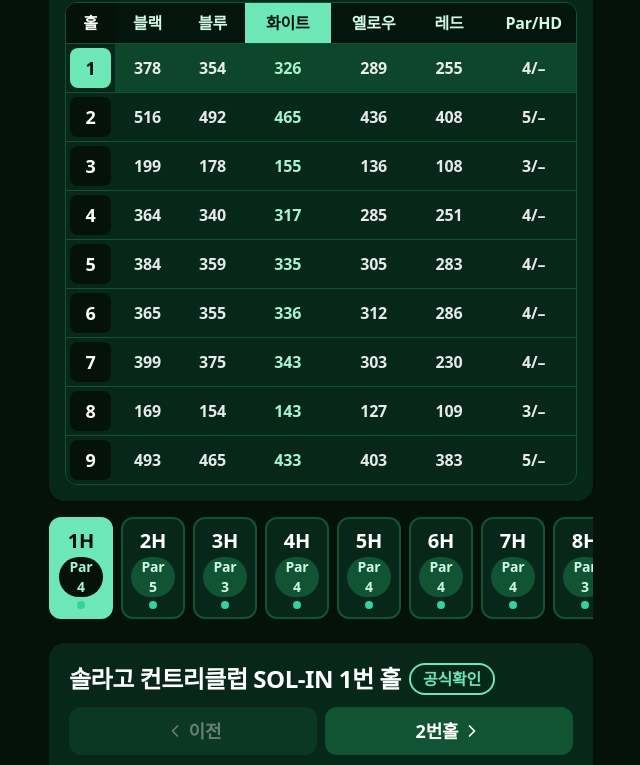
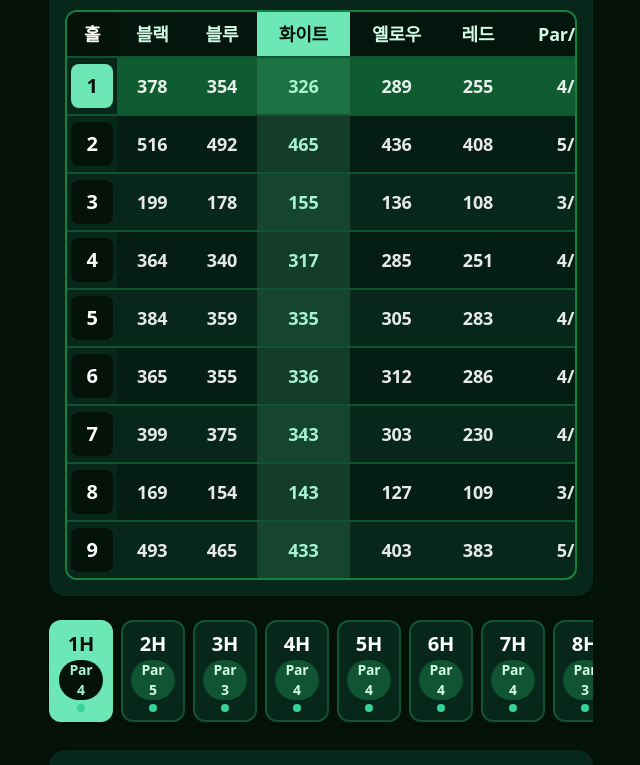
Before and after one commit to qkrwodyd100-hub/golf_swing, a Next.js app: page / in a window 1280 px wide. Shown: the part 1214-1979 px from the top of the page, without its empty margins (319-959 px from the left). Built offline with nearby package versions, Linux system fonts and the light colour scheme.

Commit message:
시안성 패스: 종이 캐디카드·스티키 홀탭/이전다음·전장표 대비 강화

```diff
--- a/app/page.tsx
+++ b/app/page.tsx
@@ -379,6 +379,7 @@ export default function YardageBookPage() {
         <section aria-label="코스 브리핑" className="mb-4 rounded-2xl bg-fairway-900 p-4 shadow">
           <h2 className="flex items-center gap-2 text-xl font-extrabold">
             <ClipboardList className="h-5 w-5 text-emerald-300" aria-hidden />
+            <span className="rounded-md bg-emerald-300 px-2 py-0.5 text-lg font-black text-fairway-950">01</span>
             코스 브리핑 · {club.name} {course}
           </h2>
           <p className="mt-1 text-base text-emerald-100/80">
@@ -468,13 +469,14 @@ export default function YardageBookPage() {
         <section aria-label="홀 전장표" className="mb-4 rounded-2xl bg-fairway-900 p-4 shadow">
           <h2 className="flex items-center gap-2 text-xl font-extrabold">
             <TableProperties className="h-5 w-5 text-emerald-300" aria-hidden />
+            <span className="rounded-md bg-emerald-300 px-2 py-0.5 text-lg font-black text-fairway-950">02</span>
             홀 전장표
           </h2>
           <p className="mt-1 text-sm text-emerald-100/70">
             홀 번호를 누르면 아래 상세로 이동 · {teeLabel(tee)} 기준 강조
           </p>
-          <div className="mt-2 overflow-x-auto rounded-xl border border-fairway-700">
-            <table className="w-full min-w-[520px] border-collapse text-center text-base">
+          <div className="mt-2 overflow-x-auto rounded-xl border-2 border-fairway-600">
+            <table className="w-full min-w-[560px] border-collapse text-center text-lg">
               <thead>
                 <tr className="bg-fairway-950/80">
                   <th className="sticky left-0 bg-fairway-950 px-2 py-2 font-extrabold">홀</th>
@@ -494,13 +496,13 @@ export default function YardageBookPage() {
                   const h = courseHoles[String(n)];
                   const active = n === holeNo;
                   return (
-                    <tr key={n} className={`border-t border-fairway-700 ${active ? "bg-fairway-700/70" : ""}`}>
-                      <td className="sticky left-0 bg-fairway-900 px-1 py-1">
+                    <tr key={n} className={`border-t-2 border-fairway-700 ${active ? "bg-fairway-600/60" : n % 2 === 0 ? "bg-fairway-950/40" : ""}`}>
+                      <td className="sticky left-0 bg-fairway-900 px-1 py-1.5">
                         <button
                           type="button"
                           onClick={() => setHoleNo(n)}
                           aria-pressed={active}
-                          className={`w-full rounded-lg px-2 py-1.5 text-lg font-extrabold ${
+                          className={`w-full rounded-lg px-2 py-2 text-xl font-black ${
                             active ? "bg-emerald-300 text-fairway-950" : "bg-fairway-950 text-white hover:bg-fairway-700"
                           }`}
                         >
@@ -512,13 +514,13 @@ export default function YardageBookPage() {
                         return (
                           <td
                             key={t}
-                            className={`px-2 py-2 font-bold ${t === tee ? "text-emerald-200" : "text-white/90"}`}
+                            className={`px-2 py-2.5 font-extrabold ${t === tee ? "bg-emerald-300/15 text-emerald-200" : "text-white/90"}`}
                           >
                             {typeof v === "number" ? v.toLocaleString() : "–"}
                           </td>
                         );
                       })}
-                      <td className="whitespace-nowrap px-2 py-2 font-bold text-white/90">
+                      <td className="whitespace-nowrap px-2 py-2.5 font-extrabold text-white/90">
                         {h.par}/{h.handicap ?? "–"}
                       </td>
                     </tr>
@@ -530,9 +532,9 @@ export default function YardageBookPage() {
         </section>
       )}
 
-      {/* 홀 선택: 실제 홀 수만큼 탭 (9홀 코스는 9개) */}
-      <nav aria-label="홀 선택" className="mb-4">
-        <div className="flex gap-2 overflow-x-auto pb-2" role="tablist">
+      {/* 홀 선택: 실제 홀 수만큼 탭 (9홀 코스는 9개) — 상단 고정으로 이동 피로 감소 */}
+      <nav aria-label="홀 선택" className="sticky top-0 z-20 -mx-4 mb-4 bg-fairway-950/95 px-4 py-2 backdrop-blur">
+        <div className="flex gap-2 overflow-x-auto pb-1" role="tablist">
           {holeNos.map((n) => {
             const h = courseHoles[String(n)];
             const active = n === holeNo;
@@ -587,23 +589,23 @@ export default function YardageBookPage() {
               <StatusBadge verified={hole.verified} />
             </div>
 
-            {/* 이전/다음 홀 */}
-            <div className="mb-3 flex gap-2">
+            {/* 이전/다음 홀 — 하단 고정으로 한 손 이동 */}
+            <div className="sticky bottom-0 z-10 mb-3 flex gap-2 bg-fairway-900/95 py-2 backdrop-blur">
               <button
                 type="button"
                 disabled={prevHole == null}
                 onClick={() => prevHole != null && setHoleNo(prevHole)}
-                className="flex flex-1 items-center justify-center gap-1 rounded-xl bg-fairway-700 py-2.5 text-lg font-bold disabled:opacity-40 hover:bg-fairway-600"
+                className="flex flex-1 items-center justify-center gap-1 rounded-2xl bg-fairway-700 py-4 text-xl font-extrabold disabled:opacity-40 hover:bg-fairway-600"
               >
-                <ChevronLeft className="h-5 w-5" aria-hidden /> {prevHole != null ? `${prevHole}번홀` : "이전"}
+                <ChevronLeft className="h-6 w-6" aria-hidden /> {prevHole != null ? `${prevHole}번홀` : "이전"}
               </button>
               <button
                 type="button"
                 disabled={nextHole == null}
                 onClick={() => nextHole != null && setHoleNo(nextHole)}
-                className="flex flex-1 items-center justify-center gap-1 rounded-xl bg-fairway-700 py-2.5 text-lg font-bold disabled:opacity-40 hover:bg-fairway-600"
+                className="flex flex-1 items-center justify-center gap-1 rounded-2xl bg-emerald-300 py-4 text-xl font-extrabold text-fairway-950 disabled:opacity-40 hover:bg-emerald-200"
               >
-                {nextHole != null ? `${nextHole}번홀` : "다음"} <ChevronRight className="h-5 w-5" aria-hidden />
+                {nextHole != null ? `${nextHole}번홀` : "다음"} <ChevronRight className="h-6 w-6" aria-hidden />
               </button>
             </div>
 
@@ -690,22 +692,28 @@ export default function YardageBookPage() {
               ) : null}
             </div>
 
-            {/* 캐디 브리핑 (홀별 동일 형식): 해저드 / 티샷 / 그린 공략 */}
+            {/* 캐디 브리핑 (홀별 동일 형식): 해저드 / 티샷 / 그린 공략 — 햇빛용 종이 카드 */}
             {points.length > 0 && (
-              <div className="mt-2.5 rounded-xl border border-emerald-300/50 bg-fairway-950/60 px-3 py-2.5">
-                <h3 className="mb-1 text-lg font-extrabold text-emerald-200">
-                  캐디 브리핑
+              <div className="mt-3 rounded-2xl border-4 border-emerald-300 bg-white px-4 py-3 text-black shadow-lg">
+                <h3 className="mb-2 flex items-center gap-2 text-xl font-black tracking-tight">
+                  <span className="rounded-md bg-black px-2 py-0.5 text-lg font-black text-emerald-300">캐디</span>
+                  브리핑
                 </h3>
-                <ul className="space-y-1.5">
+                <ul className="space-y-2">
                   {points.map((d, i) => (
-                    <li key={i} className="text-lg leading-relaxed">
-                      <span className="font-extrabold text-emerald-200">• {d.label} : </span>
-                      <span className="font-bold">{d.text}</span>
+                    <li key={i} className="flex gap-2 text-xl font-bold leading-snug">
+                      <span className="mt-1 flex h-7 min-w-7 items-center justify-center rounded-full bg-black px-2 text-base font-black text-emerald-300">
+                        {i + 1}
+                      </span>
+                      <span>
+                        <span className="font-black">[{d.label}] </span>
+                        {d.text}
+                      </span>
                     </li>
                   ))}
                 </ul>
                 {(hole.consensus || hole.singleNote) && (
-                  <p className="mt-2 text-sm text-emerald-100/60">
+                  <p className="mt-2 border-t-2 border-neutral-200 pt-2 text-base font-bold text-neutral-600">
                     {hole.consensus
                       ? `공개자료 ${hole.consensus.strength === "strong" ? "복수일치" : "단일합의"} · 출처 ${hole.consensus.sources.length}곳`
                       : `참고(단일 출처) · 출처 ${hole.singleNote?.sources.length ?? 0}곳`}
```
